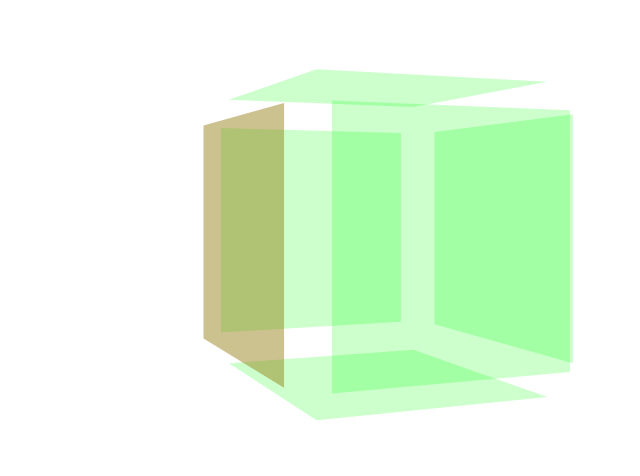
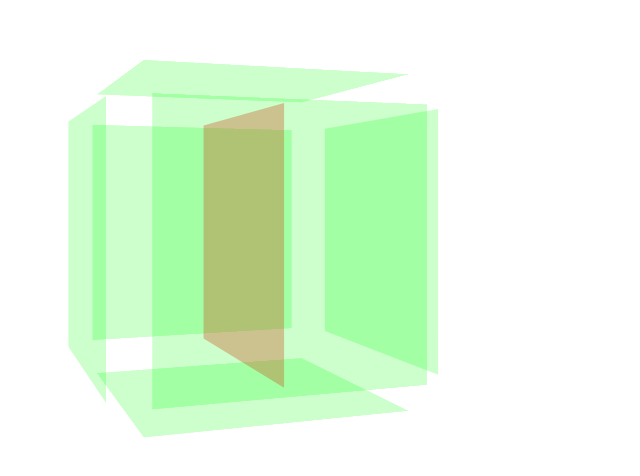
Before and after one commit to youraerials/aubrey-test, a website: page ui/main.reel/main.html in a window 1280 px wide. Shown: the part 216-692 px from the top of the page, without its empty margins (410-1050 px from the left). Drawn offline with Linux system fonts and the light colour scheme.

Commit message:
Update component ui/main.reel/main.css

```diff
--- a/ui/main.reel/main.css
+++ b/ui/main.reel/main.css
@@ -55,36 +55,36 @@
 
 .side-1 {
 
-    transform: translate3d(0,0,0vw) rotateX(0deg) rotateY(0deg);
+    transform: translate3d(0,0,50vw) rotateX(0deg) rotateY(0deg);
 
 }
 
 .side-2 {
 
-    transform: translate3d(0,0,0vw) rotateX(0deg) rotateY(90deg);
+    transform: translate3d(0,0,50vw) rotateX(0deg) rotateY(90deg);
 
 }
 
 .side-3 {
 
-    transform: translate3d(0,0,0vw) rotateX(0deg) rotateY(180deg);
+    transform: translate3d(0,0,50vw) rotateX(0deg) rotateY(180deg);
 
 }
 
 .side-4 {
 
-    transform: translate3d(0,0,0vw) rotateX(0deg) rotateY(-90deg);
+    transform: translate3d(0,0,50vw) rotateX(0deg) rotateY(-90deg);
 
 }
 
 .side-5 {
 
-    transform: translate3d(0,0,0vw) rotateX(-90deg) rotateY(0deg);
+    transform: translate3d(0,0,50vw) rotateX(-90deg) rotateY(0deg);
 
 }
 
 .side-6 {
 
-    transform: translate3d(0,0,0vw) rotateX(90deg) rotateY(0deg);
+    transform: translate3d(0,0,50vw) rotateX(90deg) rotateY(0deg);
 
 }
```
